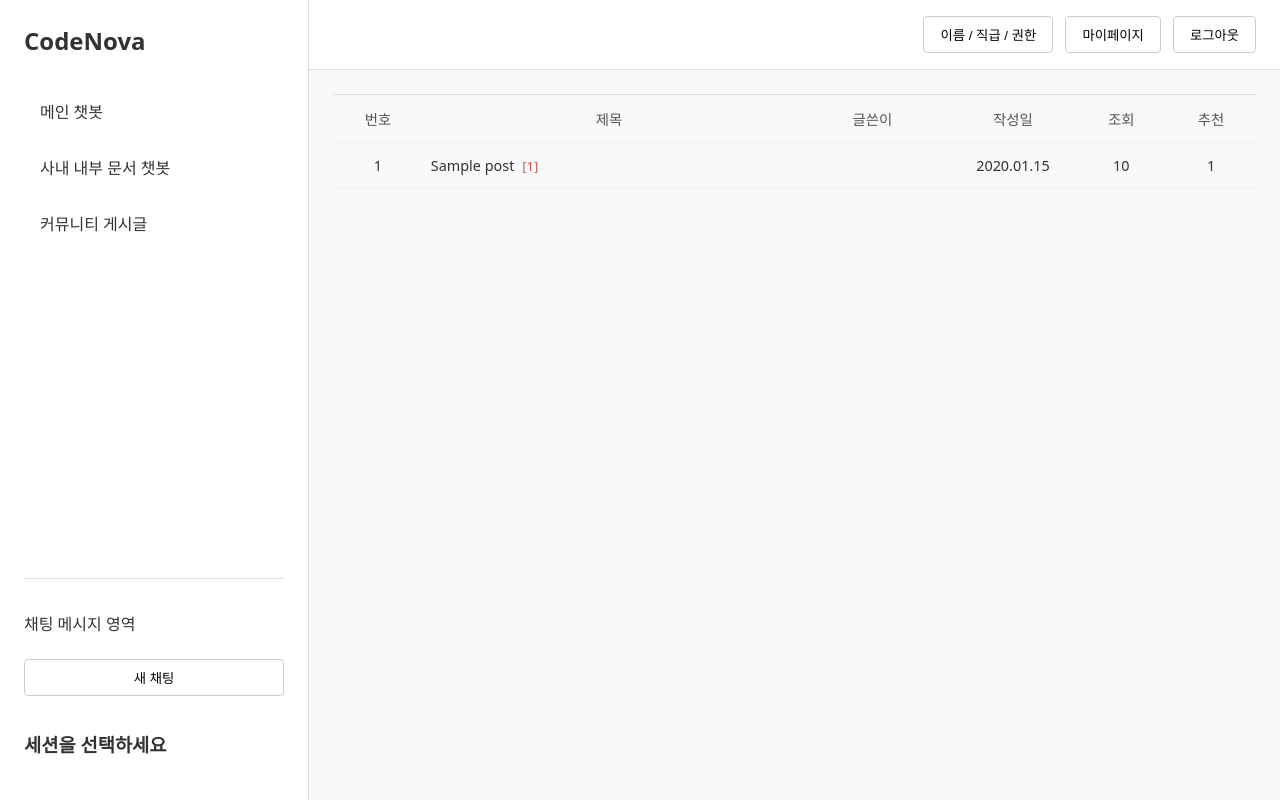
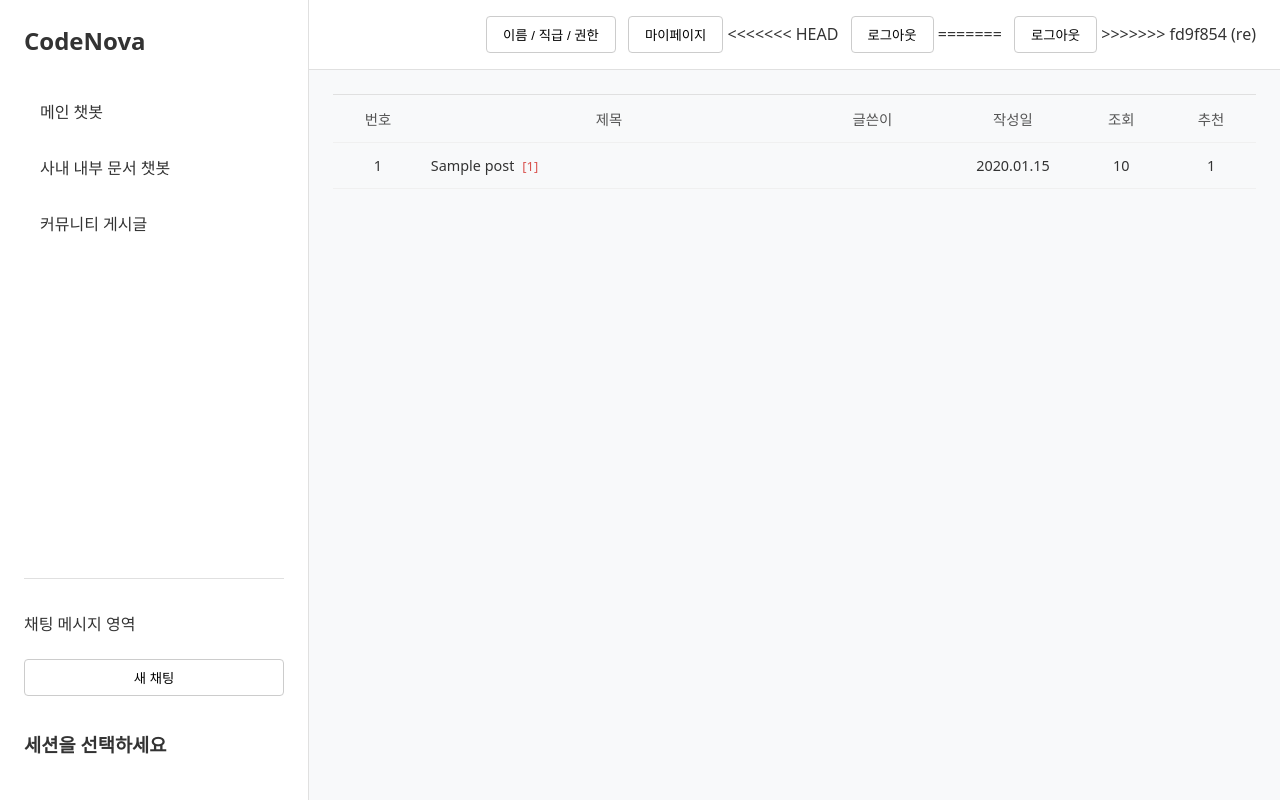
Before and after one commit to skn-ai14-250409/SKN14-Final-1Team-Web, a Django app: page /main/community/ in a window 1280 px wide. Run offline with Django 5.2, Linux system fonts and the light colour scheme; tables that the repository leaves empty hold one stand-in row (values such as "Sample post"); parts of the project's set-up code (start-up, migrations or seed data) failed here and were passed over.

Commit message:
feat:로그인

```diff
--- a/main/templates/my_app/base.html
+++ b/main/templates/my_app/base.html
@@ -52,7 +52,14 @@
                     <button class="btn-header">이름 / 직급 / 권한</button>
                     {% comment %} <a href="{% url 'mypage' %}" class="btn-header">마이페이지</a> {% endcomment %}
                     <button class="btn-header" onclick="location.href='{% url 'mypage:mypage' %}'">마이페이지</button>
+<<<<<<< HEAD
                     <button class="btn-header">로그아웃</button>
+=======
+                    <form action="{% url 'uauth:logout' %}" method="post" style="display:inline;">
+                    {% csrf_token %}
+                    <button type="submit" class="btn-header">로그아웃</button>
+                    </form>
+>>>>>>> fd9f854 (re)
                 </div>
             </header>
             <main class="main-content">
--- a/uauth/views.py
+++ b/uauth/views.py
@@ -35,7 +35,7 @@ MIN_BIRTH   = date(1900, 1, 1)
 @login_required
 def logout_view(request: HttpRequest) -> HttpResponse:
     logout(request)
-    return redirect(getattr(settings, "LOGOUT_REDIRECT_URL", "/"))
+    return redirect('uauth:login')
 
 # -----------------------------
 # 로그인
```
